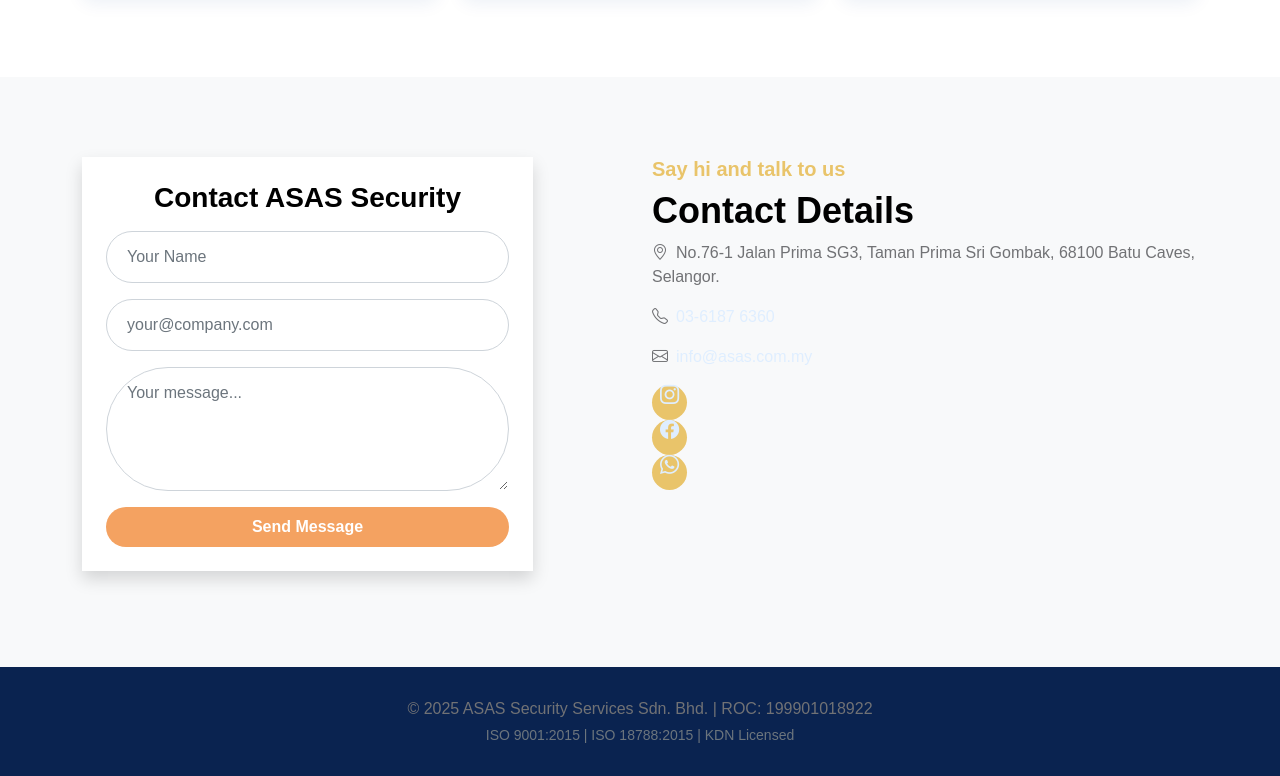
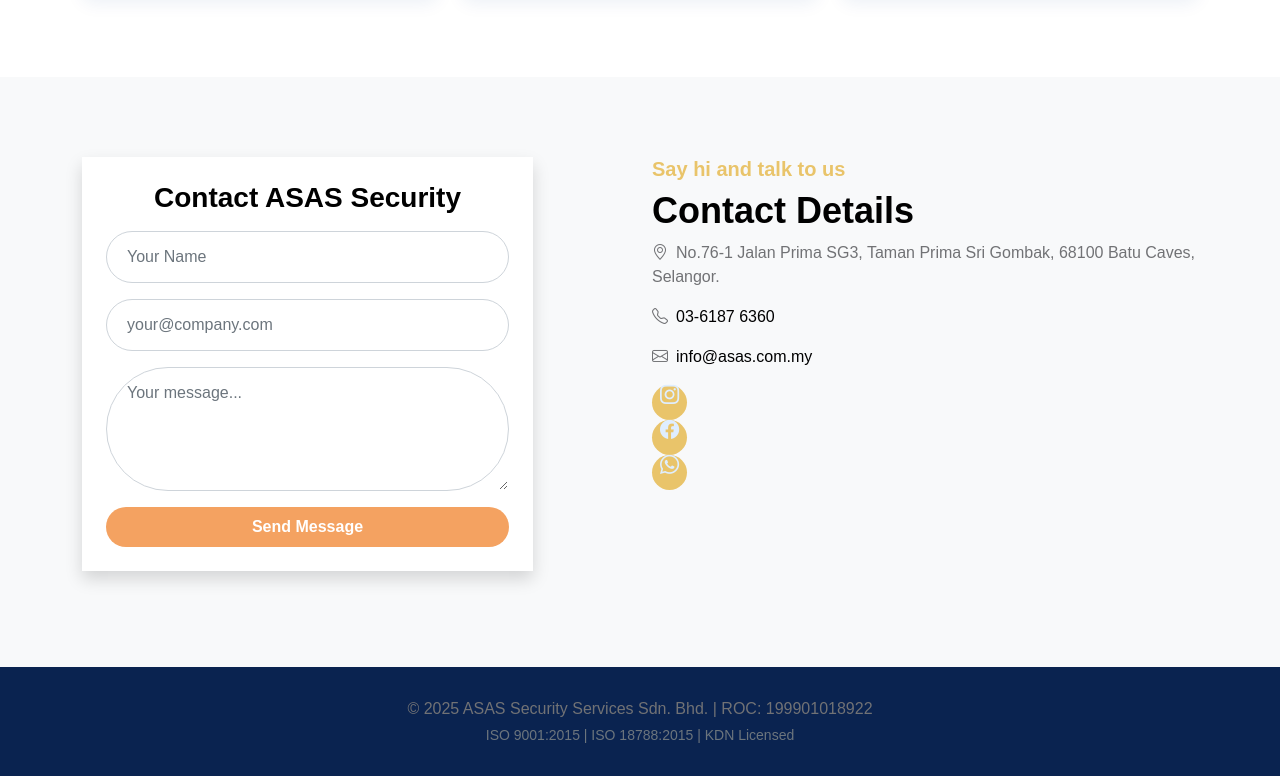
Before and after one commit to jwkprotege/ASSWEB, a plain HTML site: page index.html in a window 1280 px wide. Shown: the part 2288-3064 px from the top of the page. Drawn offline with Linux system fonts and the light colour scheme; a web font is replaced by a local one.

Commit message:
Update index.html

```diff
--- a/index.html
+++ b/index.html
@@ -38,7 +38,7 @@
     .section-padding { padding: 80px 0; }
     .service-card { background: #fff; border-radius: 10px; box-shadow: 0 6px 18px rgba(11,61,145,0.08); padding: 20px; height: 100%; }
     footer { background: #0a2350; color: #dfeeff; padding: 30px 0; }
-    .contact-link { color: #dfeeff; text-decoration: none; }
+    .contact-link { color: #000000; text-decoration: none; }
     .social-icon-link { color: #dfeeff; margin-right: 12px; font-size: 1.2rem; }
   </style>
 </head>
```
